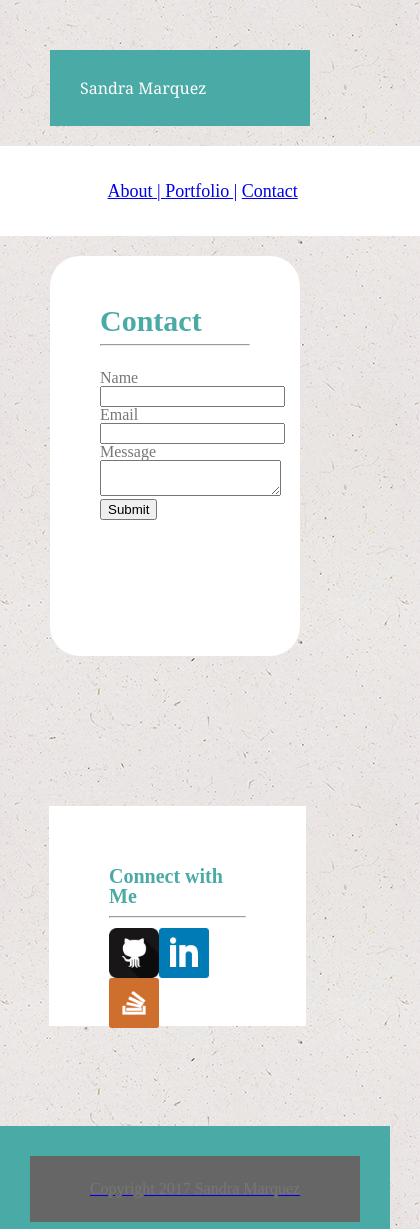
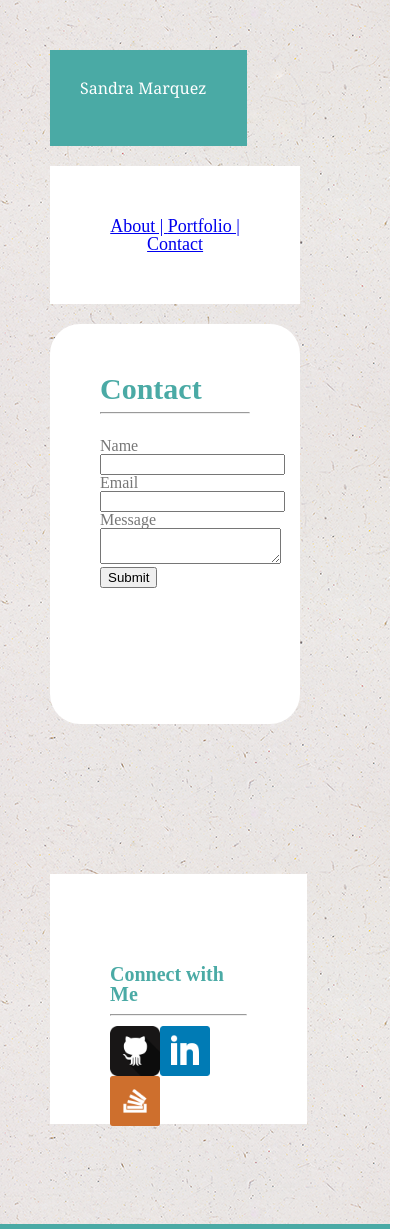
Before and after one commit to Starseed333/Responsive-Portfolio, a plain HTML site: page contact.html in a window 390 px wide. Shown: the top 1229 px of the page, 420 px wide, since content can reach past the window. Drawn offline with Linux system fonts and the light colour scheme.

Commit message:
complete

```diff
--- a/assets/css/style.css
+++ b/assets/css/style.css
@@ -141,6 +141,9 @@
 
 	.about {
 		text-align: center;
+		float: left;
+		width: 70%;
+		margin-left: 50px;
 	}
 
 	.wrapper {
@@ -160,21 +163,40 @@
 
 @media screen and (max-width: 640px){
 
-	.about {
-		text-align: center;
-	}
+
 
 	h1 {
 		margin: 50px;
+		position: static;
+		width: 35%;
+		padding-bottom: 50px;
 	}
+
+	.about {
+		text-align: center;
+		width: 38%;
+		float: left;
+		margin-left: 50px;
+		padding: 50px;
+
+	}
+
 
 	.connect {
 		position: static;
-		padding: 60px;
+		margin-left: 50px;
 		width: 35%;
+		padding-top: 90px;
 	}
 
 	.wrapper {
 		width: 30%;
 	}
+
+	.footer {
+		width: 35%;
+		float: left;
+	}
+
+
 }
```
